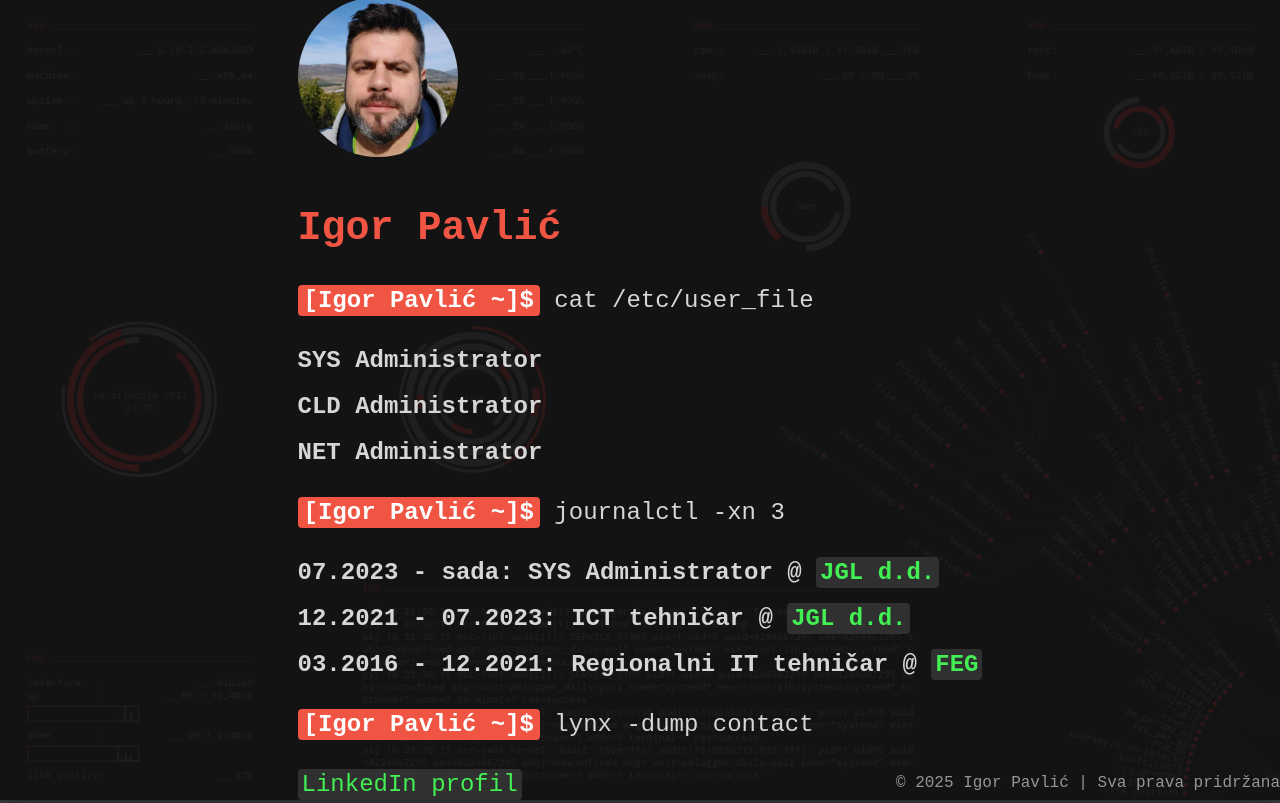
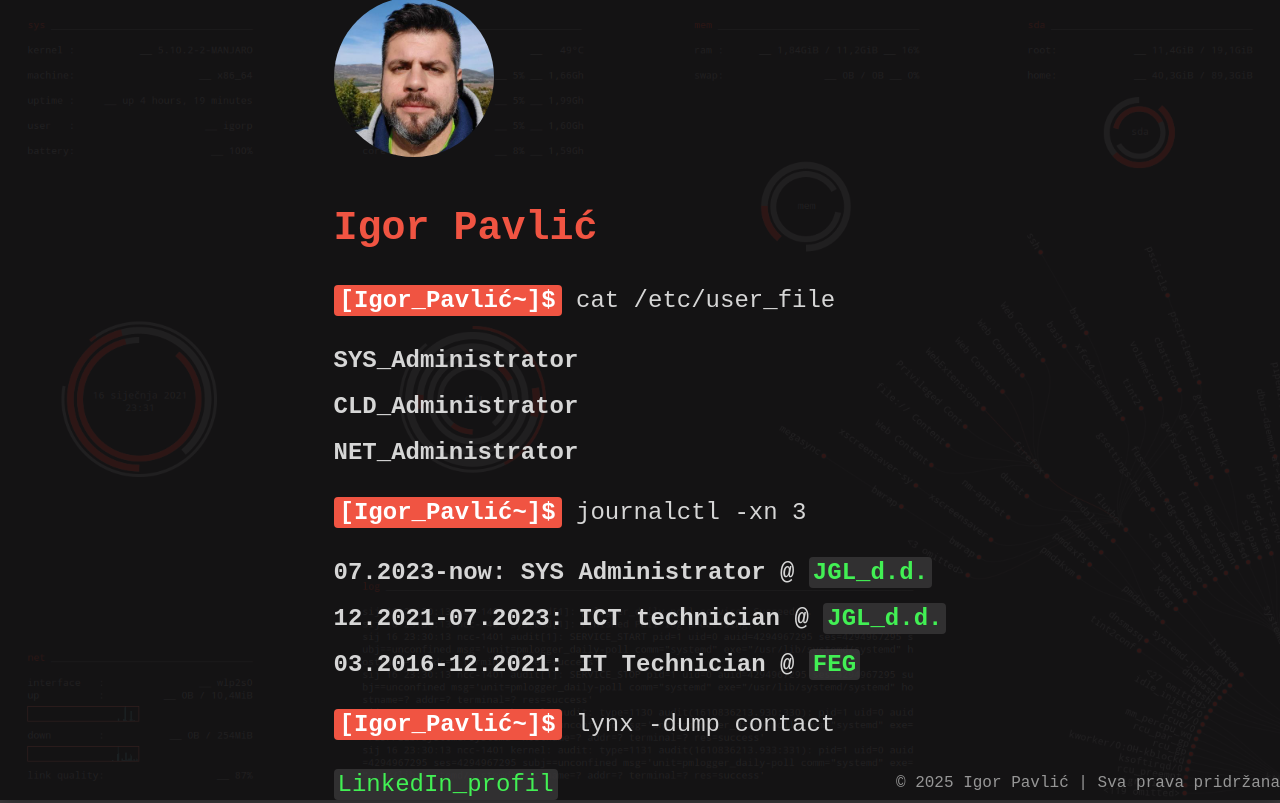
Before and after one commit to igorpavlic/PI-WebPage, a plain HTML site: page index.html in a window 1280 px wide. Drawn offline with Linux system fonts and the light colour scheme.

Commit message:
Update index.html
Ispravak koda

```diff
--- a/index.html
+++ b/index.html
@@ -5,7 +5,7 @@
 <title>Igor Pavlić | Osobna stranica</title>
 <meta charset="utf-8">
 <meta name="author" content="Igor Pavlić">
-<link rel="Shortcut Icon" href="css/favicon.ico" type="image/x-icon">
+<link rel="Shortcut Icon" href="images/favicon.ico" type="image/x-icon">
 <link rel="stylesheet" href="css/style.css" type="text/css" media="screen">
 </head>
 <body>
@@ -13,21 +13,21 @@
     <section class="content">
 		<img src="images/ja.jpg" alt="Igor Pavlić">
         <h1>Igor Pavlić</h1>
-        <p><span class="shell">[Igor Pavlić ~]$</span> cat /etc/user_file</p>
+        <p><span class="shell">[Igor_Pavlić~]$</span> cat /etc/user_file</p>
         <ul>
-            <li>SYS Administrator</li>
-            <li>CLD Administrator</li>
-            <li>NET Administrator</li>
+            <li>SYS_Administrator</li>
+            <li>CLD_Administrator</li>
+            <li>NET_Administrator</li>
         </ul>
-        <p><span class="shell">[Igor Pavlić ~]$</span> journalctl -xn 3</p>
+        <p><span class="shell">[Igor_Pavlić~]$</span> journalctl -xn 3</p>
         <ul>
-            <li>07.2023 - sada: SYS Administrator @ <a href="https://www.jgl.hr">JGL d.d.</a></li>
-            <li>12.2021 - 07.2023: ICT tehničar @ <a href="https://www.jgl.hr">JGL d.d.</a></li>
-            <li>03.2016 - 12.2021: Regionalni IT tehničar @ <a href="https://www.fortunagroup.eu">FEG</a></li>
+            <li>07.2023-now: SYS Administrator @ <a href="https://www.jgl.hr">JGL_d.d.</a></li>
+            <li>12.2021-07.2023: ICT technician @ <a href="https://www.jgl.hr">JGL_d.d.</a></li>
+            <li>03.2016-12.2021: IT Technician @ <a href="https://www.fortunagroup.eu">FEG</a></li>
         </ul>
-        <p><span class="shell">[Igor Pavlić ~]$</span> lynx -dump contact</p>
+        <p><span class="shell">[Igor_Pavlić~]$</span> lynx -dump contact</p>
         <address>
-            <a href="https://www.linkedin.com/in/ipavlic82">LinkedIn profil</a>
+            <a href="https://www.linkedin.com/in/ipavlic82">LinkedIn_profil</a>
         </address>
     </section>
 </main>
```
